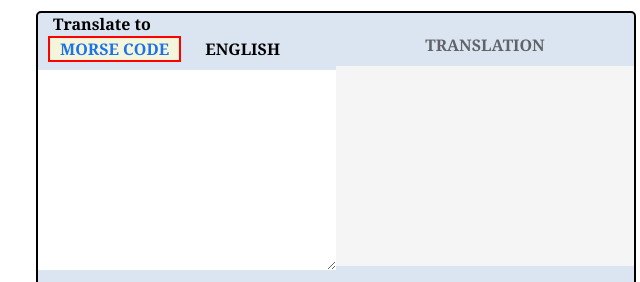
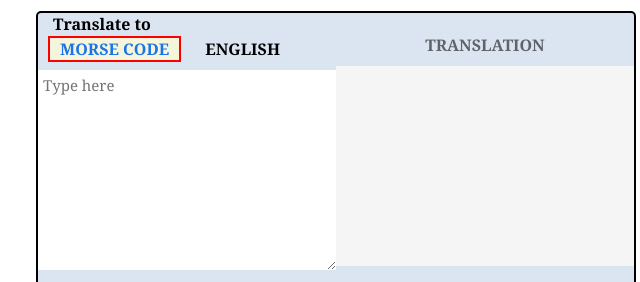
Before and after one commit to michalweclawik/morse-code-translator, a website with bundled scripts: page index.html in a window 1280 px wide. Shown: the part 172-454 px from the top of the page, 304-944 px from the left. Built offline with nearby package versions, Linux system fonts and the light colour scheme.

Commit message:
place holder in text arrea

```diff
--- a/index.html
+++ b/index.html
@@ -27,9 +27,8 @@
                         <label for="english" class="english-heading">ENGLISH</label>
                     </div>
                     <div>
-                        <textarea type="text" id="typein" name="english" class="translator__input"
-                            placeholder="Type here">
-                        </textarea>
+                        <textarea placeholder="Type here" type="text" id="typein" name="english"
+                            class="translator__input"></textarea>
                     </div>
                 </div>
                 <!-- RIGHT PART OF TRANSLATOR -->
```
